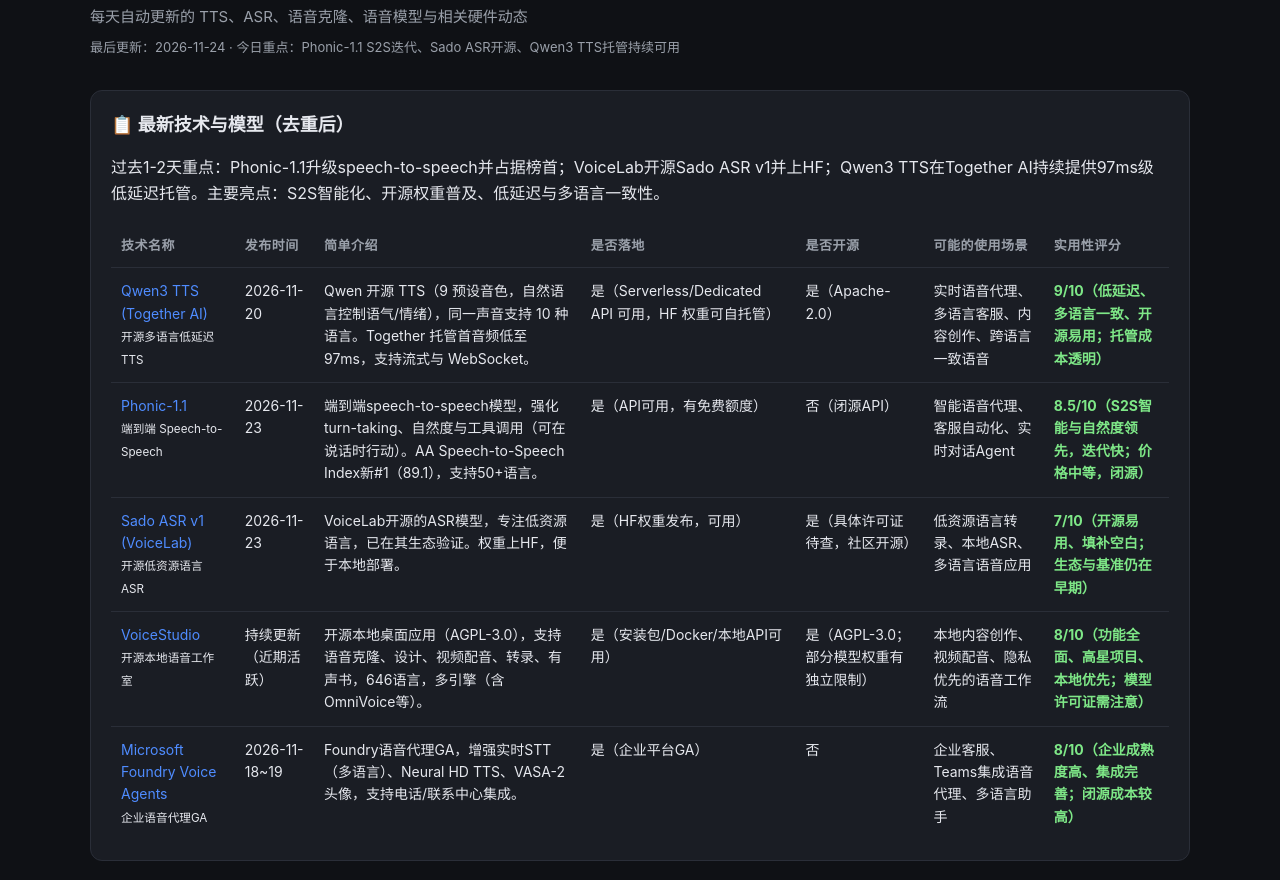
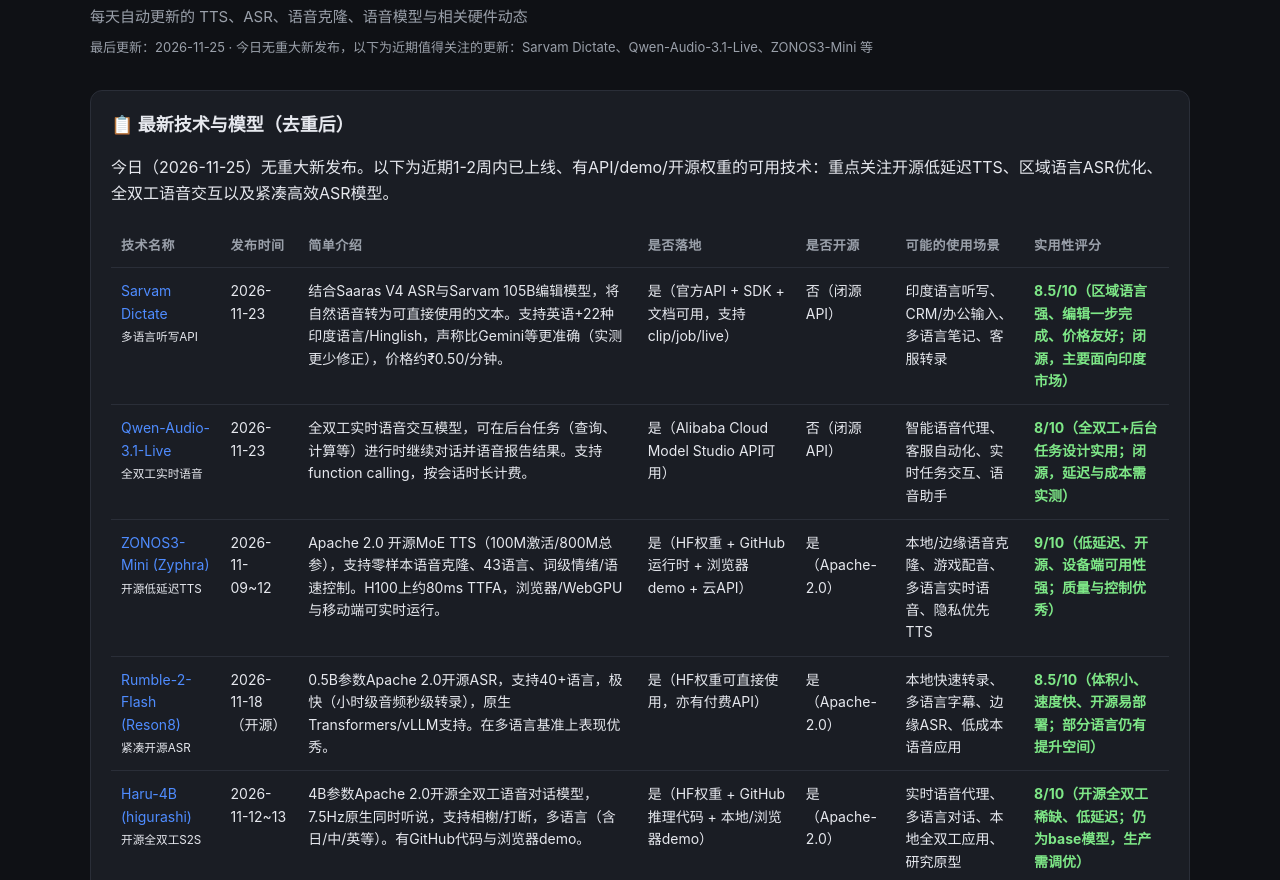
Before and after one commit to infometa/ai-voice-tech-monitor, a plain HTML site: page index.html in a window 1280 px wide. Shown: the part 72-952 px from the top of the page. Drawn offline with Linux system fonts and the light colour scheme.

Commit message:
更新语音AI监测：新增Sarvam Dictate、Qwen-Audio-3.1-Live、ZONOS3-Mini、Rumble-2-Flash、Haru-4B等近期可用技术，更新日期为2026-11-25

```diff
--- a/index.html
+++ b/index.html
@@ -50,12 +50,12 @@
     <header>
       <h1>🎤 AI 语音技术监控仪表盘</h1>
       <div class="subtitle">每天自动更新的 TTS、ASR、语音克隆、语音模型与相关硬件动态</div>
-      <div class="meta">最后更新：2026-11-24 · 今日重点：Phonic-1.1 S2S迭代、Sado ASR开源、Qwen3 TTS托管持续可用</div>
+      <div class="meta">最后更新：2026-11-25 · 今日无重大新发布，以下为近期值得关注的更新：Sarvam Dictate、Qwen-Audio-3.1-Live、ZONOS3-Mini 等</div>
     </header>
 
     <div class="card">
       <h2 style="margin-top:0;font-size:18px;">📋 最新技术与模型（去重后）</h2>
-      <p style="margin-bottom:16px;">过去1-2天重点：Phonic-1.1升级speech-to-speech并占据榜首；VoiceLab开源Sado ASR v1并上HF；Qwen3 TTS在Together AI持续提供97ms级低延迟托管。主要亮点：S2S智能化、开源权重普及、低延迟与多语言一致性。</p>
+      <p style="margin-bottom:16px;">今日（2026-11-25）无重大新发布。以下为近期1-2周内已上线、有API/demo/开源权重的可用技术：重点关注开源低延迟TTS、区域语言ASR优化、全双工语音交互以及紧凑高效ASR模型。</p>
       <table>
         <thead>
           <tr>
@@ -70,49 +70,49 @@
         </thead>
         <tbody>
           <tr>
-            <td><a href="https://www.together.ai/blog/qwen3-tts" target="_blank">Qwen3 TTS (Together AI)</a><br><small>开源多语言低延迟 TTS</small></td>
-            <td>2026-11-20</td>
-            <td>Qwen 开源 TTS（9 预设音色，自然语言控制语气/情绪），同一声音支持 10 种语言。Together 托管首音频低至 97ms，支持流式与 WebSocket。</td>
-            <td>是（Serverless/Dedicated API 可用，HF 权重可自托管）</td>
-            <td>是（Apache-2.0）</td>
-            <td>实时语音代理、多语言客服、内容创作、跨语言一致语音</td>
-            <td class="score">9/10（低延迟、多语言一致、开源易用；托管成本透明）</td>
+            <td><a href="https://www.sarvam.ai/blogs/sarvam-dictate" target="_blank">Sarvam Dictate</a><br><small>多语言听写API</small></td>
+            <td>2026-11-23</td>
+            <td>结合Saaras V4 ASR与Sarvam 105B编辑模型，将自然语音转为可直接使用的文本。支持英语+22种印度语言/Hinglish，声称比Gemini等更准确（实测更少修正），价格约₹0.50/分钟。</td>
+            <td>是（官方API + SDK + 文档可用，支持clip/job/live）</td>
+            <td>否（闭源API）</td>
+            <td>印度语言听写、CRM/办公输入、多语言笔记、客服转录</td>
+            <td class="score">8.5/10（区域语言强、编辑一步完成、价格友好；闭源，主要面向印度市场）</td>
           </tr>
           <tr>
-            <td><a href="https://phonic.ai/blog/phonic-1-1" target="_blank">Phonic-1.1</a><br><small>端到端 Speech-to-Speech</small></td>
+            <td><a href="https://www.alibabacloud.com/help/en/model-studio/qwen-audio-3-1-live" target="_blank">Qwen-Audio-3.1-Live</a><br><small>全双工实时语音</small></td>
             <td>2026-11-23</td>
-            <td>端到端speech-to-speech模型，强化turn-taking、自然度与工具调用（可在说话时行动）。AA Speech-to-Speech Index新#1（89.1），支持50+语言。</td>
-            <td>是（API可用，有免费额度）</td>
+            <td>全双工实时语音交互模型，可在后台任务（查询、计算等）进行时继续对话并语音报告结果。支持function calling，按会话时长计费。</td>
+            <td>是（Alibaba Cloud Model Studio API可用）</td>
             <td>否（闭源API）</td>
-            <td>智能语音代理、客服自动化、实时对话Agent</td>
-            <td class="score">8.5/10（S2S智能与自然度领先，迭代快；价格中等，闭源）</td>
+            <td>智能语音代理、客服自动化、实时任务交互、语音助手</td>
+            <td class="score">8/10（全双工+后台任务设计实用；闭源，延迟与成本需实测）</td>
           </tr>
           <tr>
-            <td><a href="https://x.com/voicelabio/status/2124853958921294262" target="_blank">Sado ASR v1 (VoiceLab)</a><br><small>开源低资源语言ASR</small></td>
-            <td>2026-11-23</td>
-            <td>VoiceLab开源的ASR模型，专注低资源语言，已在其生态验证。权重上HF，便于本地部署。</td>
-            <td>是（HF权重发布，可用）</td>
-            <td>是（具体许可证待查，社区开源）</td>
-            <td>低资源语言转录、本地ASR、多语言语音应用</td>
-            <td class="score">7/10（开源易用、填补空白；生态与基准仍在早期）</td>
+            <td><a href="https://huggingface.co/Zyphra/ZONOS3-Mini" target="_blank">ZONOS3-Mini (Zyphra)</a><br><small>开源低延迟TTS</small></td>
+            <td>2026-11-09~12</td>
+            <td>Apache 2.0 开源MoE TTS（100M激活/800M总参），支持零样本语音克隆、43语言、词级情绪/语速控制。H100上约80ms TTFA，浏览器/WebGPU与移动端可实时运行。</td>
+            <td>是（HF权重 + GitHub运行时 + 浏览器demo + 云API）</td>
+            <td>是（Apache-2.0）</td>
+            <td>本地/边缘语音克隆、游戏配音、多语言实时语音、隐私优先TTS</td>
+            <td class="score">9/10（低延迟、开源、设备端可用性强；质量与控制优秀）</td>
           </tr>
           <tr>
-            <td><a href="https://github.com/debpalash/VoiceStudio" target="_blank">VoiceStudio</a><br><small>开源本地语音工作室</small></td>
-            <td>持续更新（近期活跃）</td>
-            <td>开源本地桌面应用（AGPL-3.0），支持语音克隆、设计、视频配音、转录、有声书，646语言，多引擎（含OmniVoice等）。</td>
-            <td>是（安装包/Docker/本地API可用）</td>
-            <td>是（AGPL-3.0；部分模型权重有独立限制）</td>
-            <td>本地内容创作、视频配音、隐私优先的语音工作流</td>
-            <td class="score">8/10（功能全面、高星项目、本地优先；模型许可证需注意）</td>
+            <td><a href="https://huggingface.co/Reson8/Rumble-2-Flash" target="_blank">Rumble-2-Flash (Reson8)</a><br><small>紧凑开源ASR</small></td>
+            <td>2026-11-18（开源）</td>
+            <td>0.5B参数Apache 2.0开源ASR，支持40+语言，极快（小时级音频秒级转录），原生Transformers/vLLM支持。在多语言基准上表现优秀。</td>
+            <td>是（HF权重可直接使用，亦有付费API）</td>
+            <td>是（Apache-2.0）</td>
+            <td>本地快速转录、多语言字幕、边缘ASR、低成本语音应用</td>
+            <td class="score">8.5/10（体积小、速度快、开源易部署；部分语言仍有提升空间）</td>
           </tr>
           <tr>
-            <td><a href="https://techcommunity.microsoft.com/blog/azure-ai-foundry-blog/voice-agents-in-microsoft-foundry-agent-service-now-generally-available/4573013" target="_blank">Microsoft Foundry Voice Agents</a><br><small>企业语音代理GA</small></td>
-            <td>2026-11-18~19</td>
-            <td>Foundry语音代理GA，增强实时STT（多语言）、Neural HD TTS、VASA-2头像，支持电话/联系中心集成。</td>
-            <td>是（企业平台GA）</td>
-            <td>否</td>
-            <td>企业客服、Teams集成语音代理、多语言助手</td>
-            <td class="score">8/10（企业成熟度高、集成完善；闭源成本较高）</td>
+            <td><a href="https://huggingface.co/higurashi-ai/Haru-4B" target="_blank">Haru-4B (higurashi)</a><br><small>开源全双工S2S</small></td>
+            <td>2026-11-12~13</td>
+            <td>4B参数Apache 2.0开源全双工语音对话模型，7.5Hz原生同时听说，支持相榭/打断，多语言（含日/中/英等）。有GitHub代码与浏览器demo。</td>
+            <td>是（HF权重 + GitHub推理代码 + 本地/浏览器demo）</td>
+            <td>是（Apache-2.0）</td>
+            <td>实时语音代理、多语言对话、本地全双工应用、研究原型</td>
+            <td class="score">8/10（开源全双工稀缺、低延迟；仍为base模型，生产需调优）</td>
           </tr>
         </tbody>
       </table>
@@ -121,7 +121,7 @@
     <div class="card">
       <h2 style="margin-top:0;font-size:18px;">📊 当前趋势</h2>
       <div class="trend">
-        2026-11-24 监测：语音AI正快速从“级联管道（ASR+LLM+TTS）”向原生speech-to-speech与端到端Agent演进，Phonic等小团队快速迭代在智能与自然度上领先。同时开源权重（Qwen3-TTS等）与本地工具（VoiceStudio）普及，低延迟（<100ms首包）和多语言/方言一致性成为核心竞争力。企业侧（Microsoft）则强化生产集成与合规。整体门槛持续降低，但闭源S2S与开源本地方案并行，选型更看重延迟、许可证与实际场景匹配。
+        2026-11-25 监测：语音AI持续向更低延迟、更强开源与设备端部署发展。ZONOS3-Mini等紧凑MoE模型将高质量TTS推向浏览器与手机；Rumble-2-Flash与Haru-4B等开源权重让小模型ASR与全双工S2S变得可接近。同时，Sarvam Dictate等区域语言（印度语族）与Qwen系列全双工代理体现出对特定市场与真实任务场景的深入优化。整体趋势是开源小模型 + 低延迟设备端 + 多语言/方言一致性 + 全双工Agent并行，开发者可更灵活地在自托管与闭源API之间选择。
       </div>
     </div>
 
```
